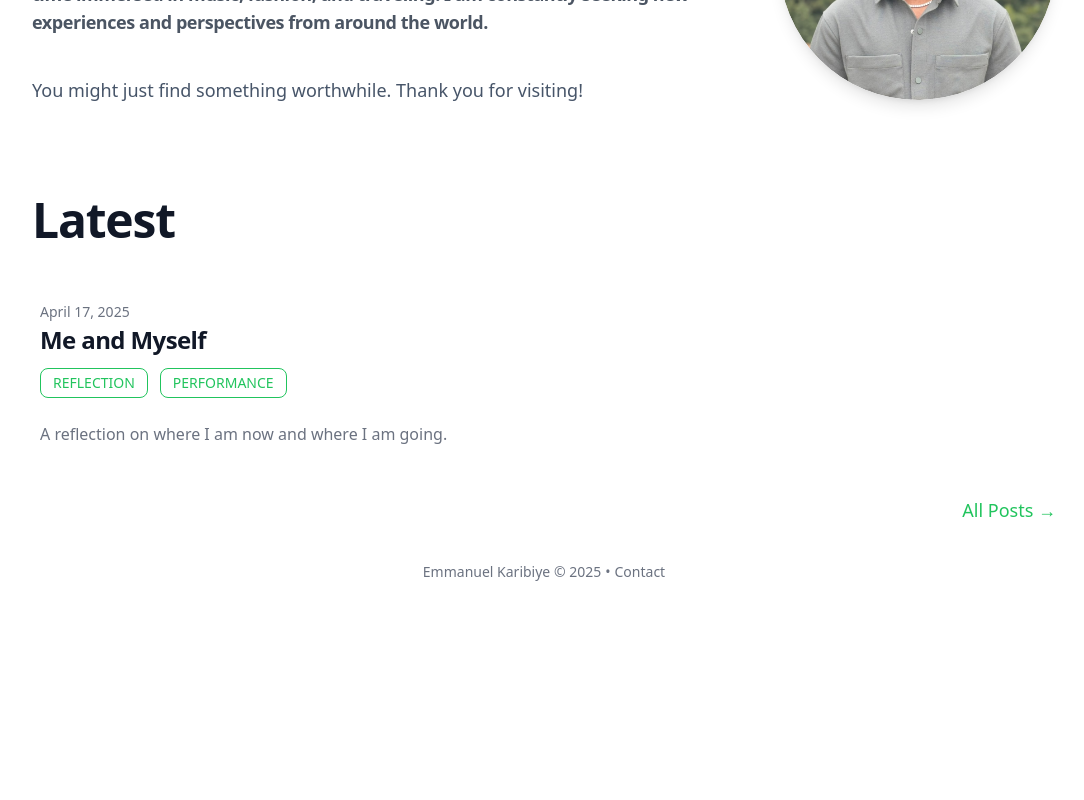
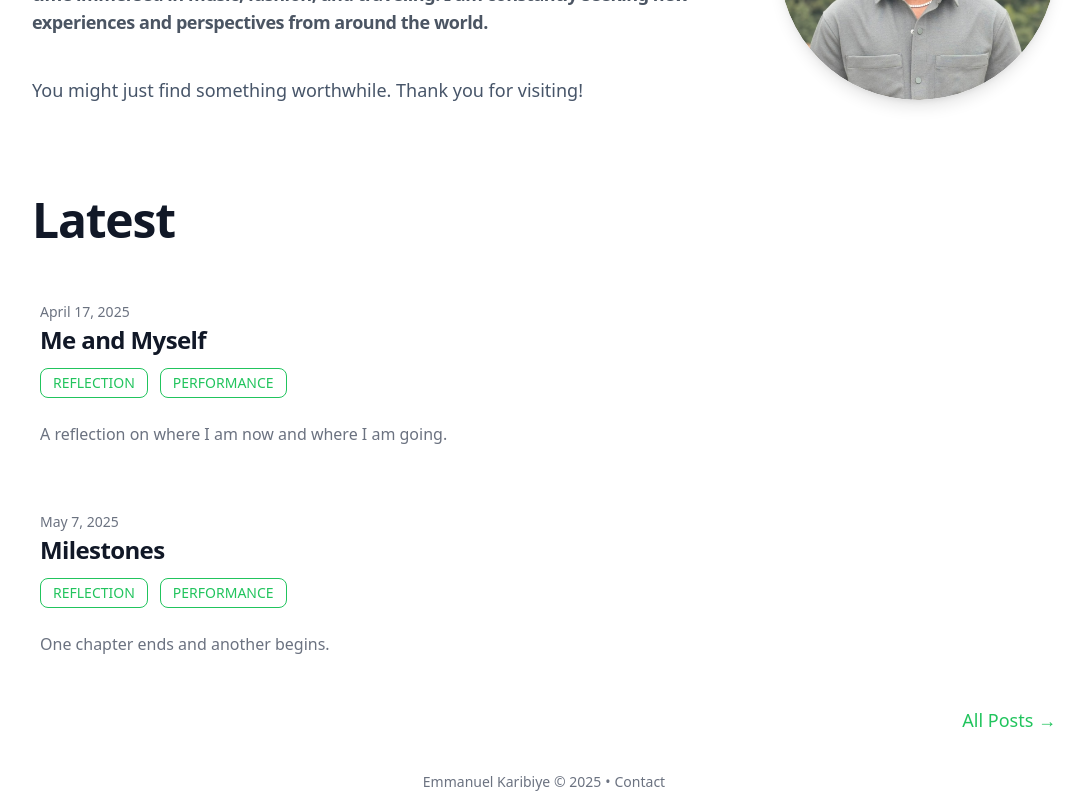
Before and after one commit to dlegend4000/emmanuel-portolio, a Next.js app: page / in a window 1280 px wide. Shown: the part 360-1160 px from the top of the page, without its empty margins (96-1180 px from the left). Before the commit the page ends 950 px from the top, so only its background shows below. Built offline with nearby package versions, Linux system fonts and the light colour scheme.

Commit message:
milestones blog

```diff
--- a/src/content/blog-data.ts
+++ b/src/content/blog-data.ts
@@ -24,4 +24,32 @@ We’ll write code not to finish an assignment or solely to pass an interview, b
       `,
     },
 
+    {
+      title: "Milestones",
+      date: "2025-05-07",
+      slug: "Milestones",
+      tags: ["REFLECTION", "PERFORMANCE"],
+      summary: "One chapter ends and another begins.",
+      content: `
+          It’s another quiet evening. The kind where "me" and "myself" sit together again, but this time, the air feels lighter. The kind of evening where the past few years finally fit into a single, deep breath.
+
+Today, the final expo came and went, a swirl of presentations, handshakes, and the electric buzz of possibility. Mechanical Engineering, once just a phrase on an application form, is now a part of who we are. Every late night, every stubborn equation, every design that refused to work until it did.. they led to this.
+
+But in the background, another song is still playing: the rhythm of code, the hum of ideas wanting to be built. That quiet passion is no longer just a side note; it’s a part of the plan.
+
+The future doesn’t look like a straight road. It looks more like open fields, waiting to be explored. Some paths will need to be paved from scratch. Some will need to be torn up and redrawn. And that’s the exciting part.
+
+We’re not standing at the edge of something anymore. We’re stepping into it.
+
+Not from fear.
+Not from pressure.
+From excitement.
+From choice.
+
+Tomorrow isn’t just another day.
+It’s Day One.
+
+      `,
+    },
+
   ];
```
